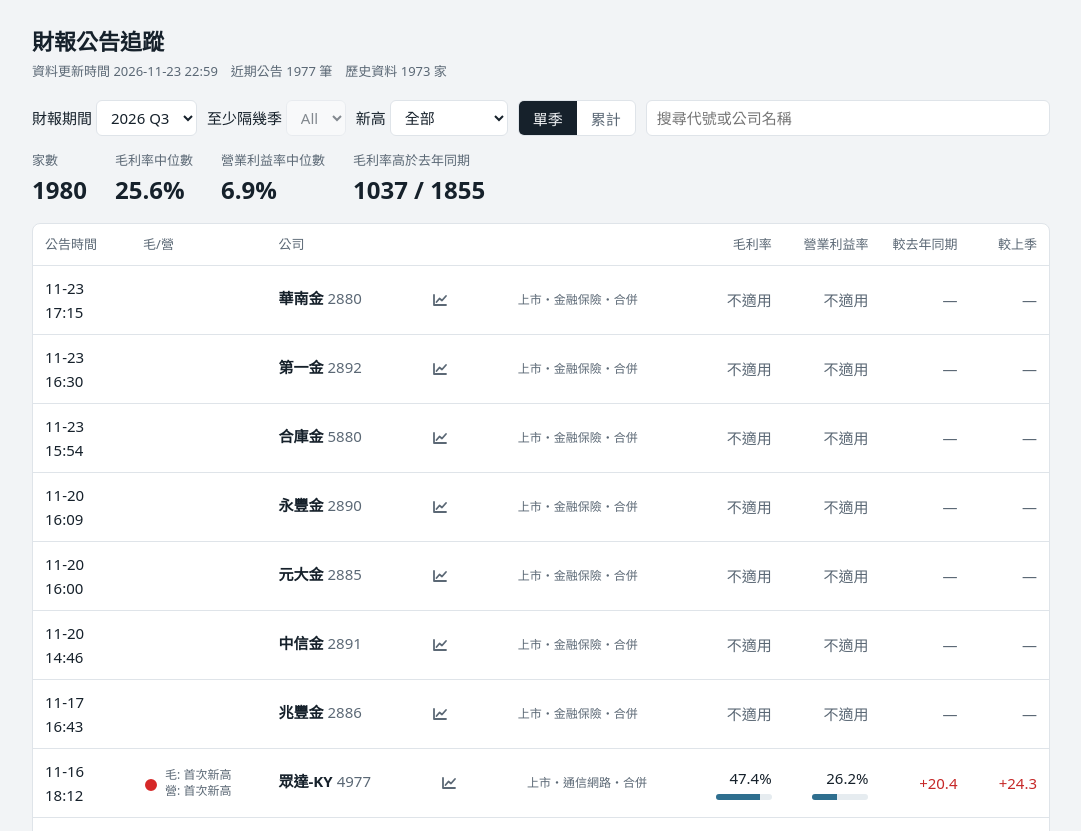
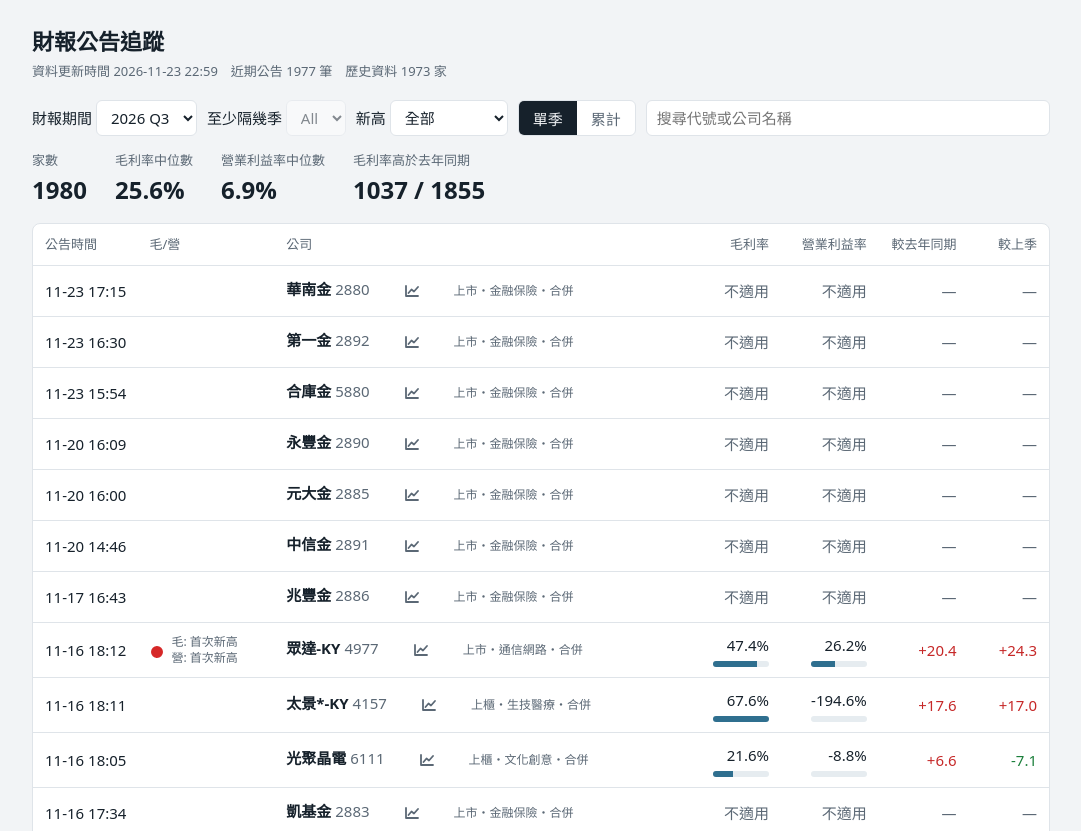
Before and after one commit to htnvt241/tw-earnings, a plain HTML site: page index.html in a window 1280 px wide. Shown: the top 831 px of the page, without its empty margins (99-1180 px from the left). Drawn offline with Linux system fonts and the light colour scheme.

Commit message:
Update index.html

```diff
--- a/index.html
+++ b/index.html
@@ -43,7 +43,7 @@ tr.row:hover{background:var(--hover)}
 select:disabled{opacity:.5;cursor:not-allowed}
 td.mk,th.mk{text-align:left;padding-left:10px;padding-right:6px;white-space:nowrap}
 .mkc{display:flex;align-items:center;gap:6px}.mkt{font-size:12px;color:var(--sub);line-height:1.35}
-.ico{border:0;background:none;padding:0;width:144px;height:30px;display:inline-flex;align-items:center;justify-content:center;margin-left:6px;cursor:pointer;color:var(--sub);vertical-align:middle;border-radius:4px}
+.ico{border:0;background:none;padding:0;width:72px;height:30px;display:inline-flex;align-items:center;justify-content:center;margin-left:6px;cursor:pointer;color:var(--sub);vertical-align:middle;border-radius:4px}
 .ico:hover,.ico[aria-pressed=true]{color:var(--bar);background:var(--hover)}
 .win{position:fixed;display:flex;flex-direction:column;min-width:300px;min-height:190px;resize:both;overflow:hidden;background:var(--panel);color:var(--ink);border:1px solid var(--line);border-radius:8px;box-shadow:0 6px 24px rgba(0,0,0,.28)}
 .wh{display:flex;justify-content:space-between;align-items:center;gap:8px;padding:6px 8px 6px 12px;background:var(--hover);border-bottom:1px solid var(--line);cursor:move;font-size:13px;user-select:none;touch-action:none}
```
